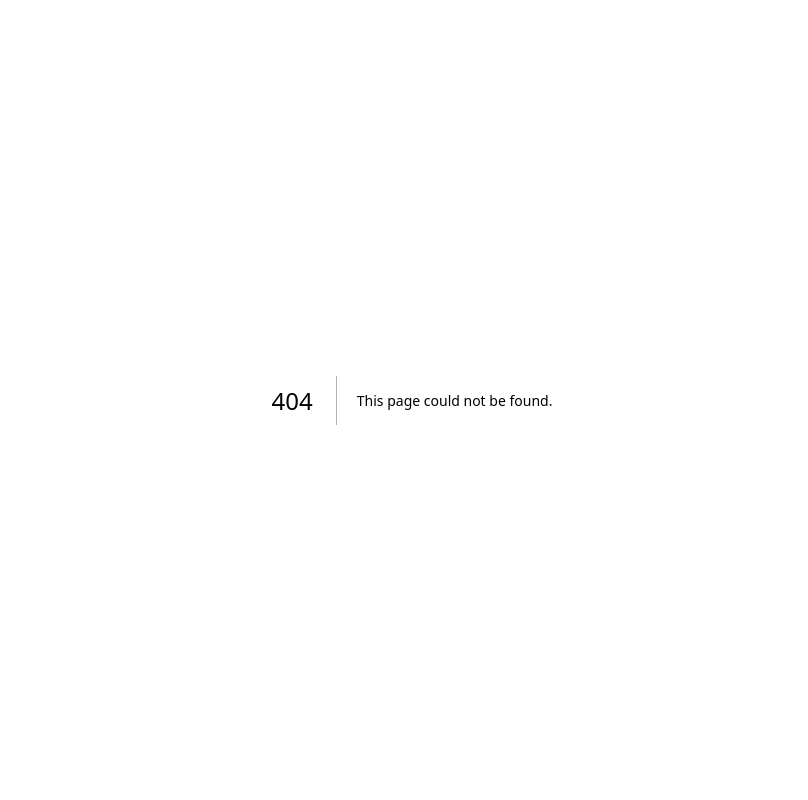
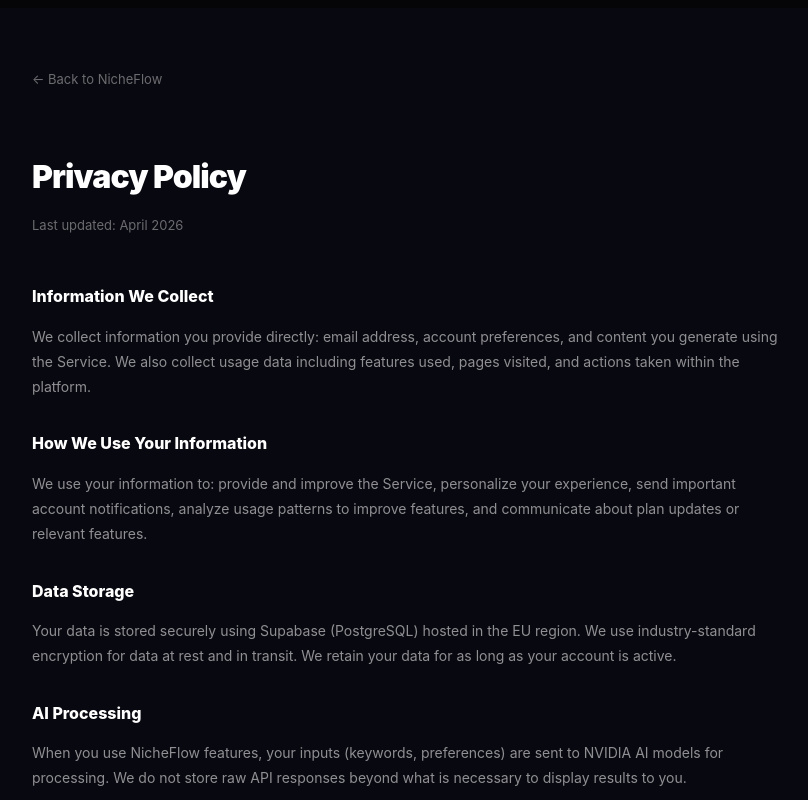
Before and after one commit to NicheFlow1/nicheflow-saas, a Next.js app: page /privacy in a window 1280 px wide. Before the commit this address had no page. Shown: the top 800 px of the page, without its empty margins (228-1036 px from the left). Built offline with nearby package versions, Linux system fonts and the light colour scheme.

Commit message:
feat: logo, AI chat, content library, themes, i18n, terms, deeper kit/validate

```diff
--- /dev/null
+++ b/src/app/privacy/page.tsx
@@ -0,0 +1,31 @@
+import React from 'react';
+import Link from 'next/link';
+
+export default function PrivacyPage() {
+  return (
+    <div style={{ minHeight: '100vh', background: '#080810', color: 'white', padding: '60px 24px' }}>
+      <div style={{ maxWidth: 760, margin: '0 auto' }}>
+        <Link href="/" style={{ display: 'inline-flex', alignItems: 'center', gap: 6, color: 'rgba(255,255,255,.4)', textDecoration: 'none', fontSize: 13, marginBottom: 40 }}>
+          &larr; Back to NicheFlow
+        </Link>
+        <h1 style={{ fontSize: '2rem', fontWeight: 900, letterSpacing: '-.03em', marginBottom: 8 }}>Privacy Policy</h1>
+        <p style={{ color: 'rgba(255,255,255,.4)', marginBottom: 48, fontSize: 13 }}>Last updated: April 2026</p>
+        {[
+          { t: 'Information We Collect', c: 'We collect information you provide directly: email address, account preferences, and content you generate using the Service. We also collect usage data including features used, pages visited, and actions taken within the platform.' },
+          { t: 'How We Use Your Information', c: 'We use your information to: provide and improve the Service, personalize your experience, send important account notifications, analyze usage patterns to improve features, and communicate about plan updates or relevant features.' },
+          { t: 'Data Storage', c: 'Your data is stored securely using Supabase (PostgreSQL) hosted in the EU region. We use industry-standard encryption for data at rest and in transit. We retain your data for as long as your account is active.' },
+          { t: 'AI Processing', c: 'When you use NicheFlow features, your inputs (keywords, preferences) are sent to NVIDIA AI models for processing. We do not store raw API responses beyond what is necessary to display results to you.' },
+          { t: 'Third-Party Services', c: 'We use: Supabase for database and authentication, NVIDIA for AI model inference, SerpAPI for Google Trends data, NowPayments for cryptocurrency payment processing, and Vercel for hosting. Each has their own privacy policies.' },
+          { t: 'Cookies', c: 'We use essential cookies for authentication and session management. We do not use tracking or advertising cookies. You can control cookies through your browser settings.' },
+          { t: 'Your Rights', c: 'You have the right to: access your personal data, request correction of inaccurate data, request deletion of your account and associated data, export your data, and opt out of non-essential communications.' },
+          { t: 'Contact', c: 'For privacy inquiries or to exercise your rights, contact us at privacy@nicheflow.io or through the in-app Settings page.' },
+        ].map((s, i) => (
+          <div key={i} style={{ marginBottom: 32 }}>
+            <h2 style={{ fontSize: 16, fontWeight: 800, color: 'white', marginBottom: 10 }}>{s.t}</h2>
+            <p style={{ fontSize: 14, color: 'rgba(255,255,255,.55)', lineHeight: 1.8 }}>{s.c}</p>
+          </div>
+        ))}
+      </div>
+    </div>
+  );
+}
```
